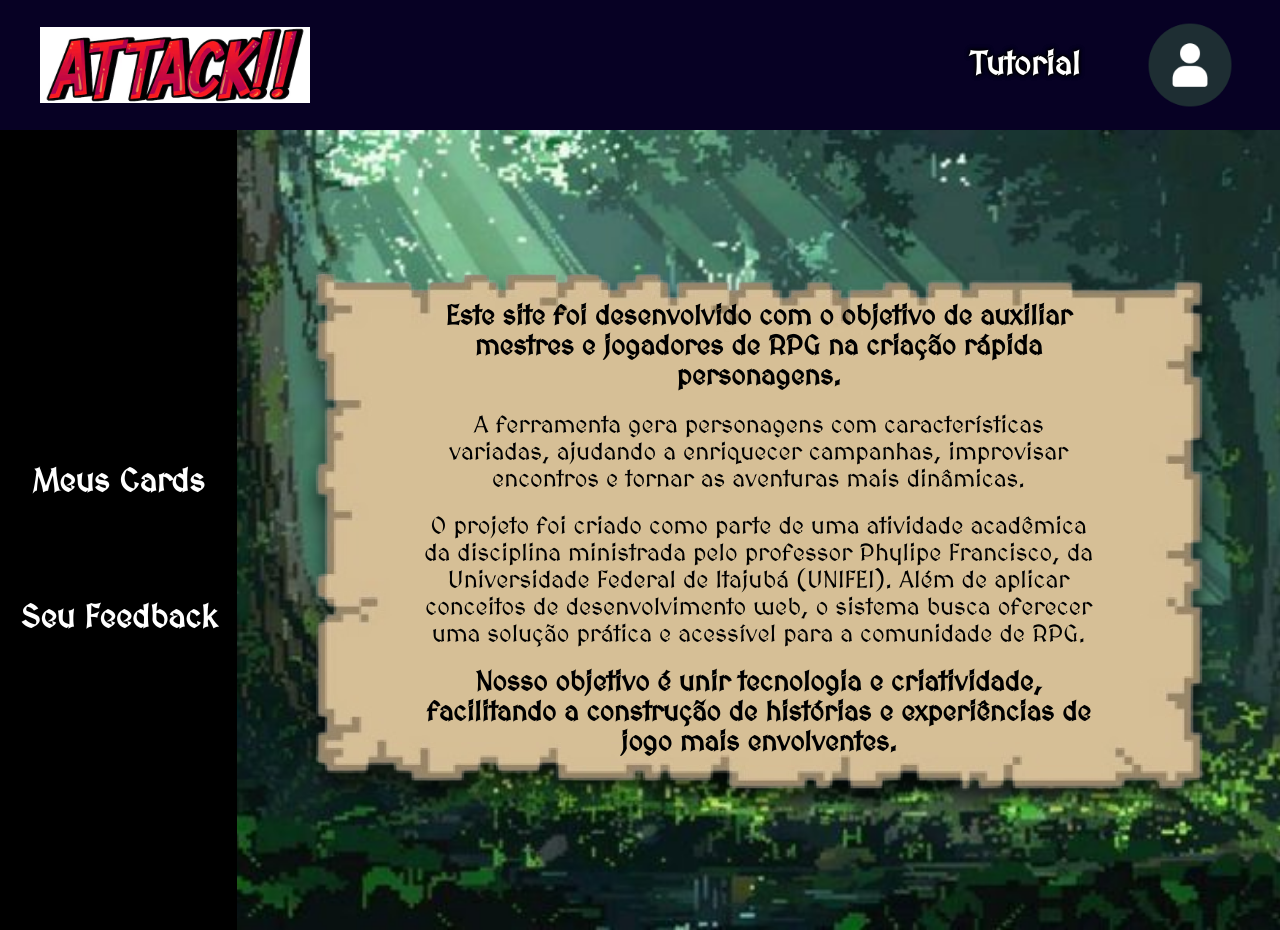
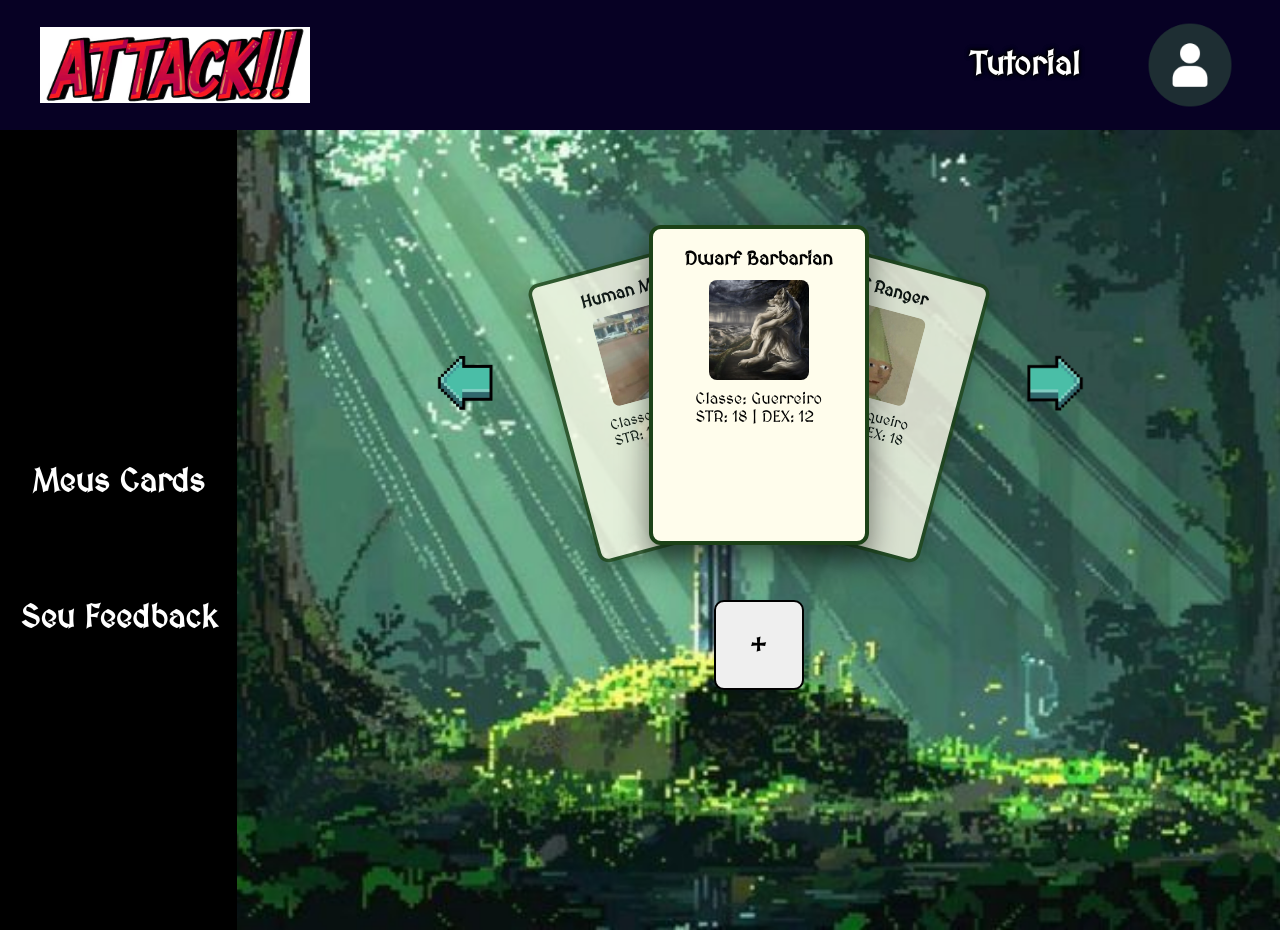
Before and after one commit to SorianoMM256/RPG-WEB, a Next.js app in the folder next-novo/: page /principal in a window 1280 px wide. Built offline with nearby package versions, Linux system fonts and the light colour scheme.

Commit message:
[ADD] Estrutura da pag principal

```diff
--- a/next-novo/app/(sistema_interno)/principal/page.tsx
+++ b/next-novo/app/(sistema_interno)/principal/page.tsx
@@ -1,16 +1,92 @@
-import Link from "next/link";
+'use client';
 import "../sistema.css";
 import "./principal.css"
+import { useState } from 'react';
 
-export default function Equipe(){
+interface Personagem {
+  id: number | string;
+  nome: string;
+  classe: string;
+  str: number;
+  dex: number;
+  imagem: string;
+}
+export default function Pagina() {
+
+    const listaPersonagens: Personagem[] = [
+    { id: 1, nome: "Dwarf Barbarian", classe: "Guerreiro", str: 18, dex: 12, imagem: "/01.jpg" },
+    { id: 2, nome: "Elf Ranger", classe: "Arqueiro", str: 12, dex: 18, imagem: "/02.jpg" },
+    { id: 3, nome: "Human Mage", classe: "Mago", str: 10, dex: 14, imagem: "/03.jpg" },
+    ];
+
+    const [indiceAtual, setIndiceAtual] = useState(0);
+
+
+    const voltarCard = () => {
+        if (listaPersonagens.length === 0) return;
+        setIndiceAtual((prev) => (prev === 0 ? listaPersonagens.length - 1 : prev - 1));
+    };
+
+    const avancarCard = () => {
+        if (listaPersonagens.length === 0) return;
+        setIndiceAtual((prev) => (prev === listaPersonagens.length - 1 ? 0 : prev + 1));
+    };
+
+    const obterClassePosicao = (index: number) => {
+        if (index === indiceAtual) return "card-centro";
+
+        const total = listaPersonagens.length;
+        if (index === (indiceAtual - 1 + total) % total) return "card-esquerda";
+        if (index === (indiceAtual + 1) % total) return "card-direita";
+
+        return "card-escondido";
+    };
+
     return(
         <main className = "ajuda">
 
-        <div className='sobre'>
-        <p className="paragrafo-sobre destaque">Este site foi desenvolvido com o objetivo de auxiliar mestres e jogadores de RPG na criação rápida personagens.</p>
-        <p className="paragrafo-sobre corpo"> A ferramenta gera personagens com características variadas, ajudando a enriquecer campanhas, improvisar encontros e tornar as aventuras mais dinâmicas.</p>
-        <p className="paragrafo-sobre corpo">O projeto foi criado como parte de uma atividade acadêmica da disciplina ministrada pelo professor Phylipe Francisco, da Universidade Federal de Itajubá (UNIFEI). Além de aplicar conceitos de desenvolvimento web, o sistema busca oferecer uma solução prática e acessível para a comunidade de RPG.</p>
-        <p className="paragrafo-sobre destaque">Nosso objetivo é unir tecnologia e criatividade, facilitando a construção de histórias e experiências de jogo mais envolventes.</p>
+        {listaPersonagens.length === 0 ? (
+        <div className="vazio">
+          <p className="AVISO">Monte seu primeiro personagem no botão abaixo</p>
+        </div>
+      ) : (
+        <div className="carrossel">
+          {}
+          {listaPersonagens.length > 1 && (
+            <button className="setas" onClick={voltarCard}>
+              <img src="/seta-esquerda.png" className="img-seta" alt="Voltar" />
+            </button>
+          )}
+
+          <div className="cards">
+            {listaPersonagens.map((personagem, index) => {
+              const classePosicao = obterClassePosicao(index);
+
+              return (
+                <div key={personagem.id} className={`card-rpg ${classePosicao}`}>
+                  <h3>{personagem.nome}</h3>
+                  <img src={personagem.imagem || "/avatar.png"} alt={personagem.nome} className="card-avatar" />
+                  <div className="status">
+                    <p>Classe: {personagem.classe}</p>
+                    <p>STR: {personagem.str} | DEX: {personagem.dex}</p>
+                  </div>
+                </div>
+              );
+            })}
+          </div>
+
+          {}
+          {listaPersonagens.length > 1 && (
+            <button className="setas" onClick={avancarCard}>
+              <img src="/seta-direita.png" className="img-seta" alt="Avançar" />
+            </button>
+          )}
+        </div>
+      )}
+
+        <div className="container">
+        <button className="add">+</button>
+        <span className="texto">Criar</span>
         </div>
 
         </main>
--- a/next-novo/app/(sistema_interno)/principal/principal.css
+++ b/next-novo/app/(sistema_interno)/principal/principal.css
@@ -1,58 +1,151 @@
-.sobre{
-    margin: 60px auto;
-    width: 100%;
-    max-width: 950px;
-    min-height: 600px;
-    height: auto;
-    padding: 60px 140px;
-    display: flex;
-    flex-direction: column;
-    gap: 20px;
-    justify-content: center;
-    align-items: center;
-    box-sizing: border-box;
-    color: black;
+.carrossel {
+  display: flex;
+  align-items: center;
+  justify-content: center;
+  gap: 40px;
+  width: 100%;
+  margin: 40px 0;
+}
+.cards {
+  position: relative;
+  width: 450px;
+  height: 350px;
+  display: flex;
+  align-items: center;
+  justify-content: center;
+}
 
-    background-image: url('/pergaminho02.png');
-    background-size: 100% 100%;
-    background-repeat: no-repeat;
-    background-position: center;
-    border: none;
-    background-color: transparent;
-    filter: drop-shadow(0px 15px 10px rgba(0, 0, 0, 0.7));
+.card-rpg {
+  position: absolute;
+  width: 220px;
+  height: 320px;
+  background-color: #fffdec;
+  border: 4px solid #1c4217;
+  border-radius: 12px;
+  padding: 20px;
+  display: flex;
+  flex-direction: column;
+  align-items: center;
+  gap: 10px;
+  box-shadow: 0px 10px 20px rgba(0,0,0,0.3);
 
-    image-rendering: pixelated;
-    image-rendering: crisp-edges;
+  transition: transform 0.4s ease, z-index 0.4s ease, opacity 0.4s ease;
+  color: #000;
+}
 
-    transition: transform 0.4s ease, filter 0.4s ease;
-    cursor: pointer;
+.card-avatar {
+  width: 100px;
+  height: 100px;
+  border-radius: 8px;
+  object-fit: cover;
+}
+
+.card-esquerda {
+  z-index: 1;
+  transform: translateX(-100px) translateY(15px) rotate(-15deg) scale(0.9);
+  opacity: 0.8;
+}
+
+.card-centro {
+  z-index: 10;
+  transform: translateX(0) translateY(0) rotate(0deg) scale(1);
+  opacity: 1;
+  box-shadow: 0px 15px 30px rgba(0,0,0,0.5);
+}
+
+.card-direita {
+  z-index: 1;
+  transform: translateX(100px) translateY(15px) rotate(15deg) scale(0.9);
+  opacity: 0.8;
+}
+
+.card-escondido {
+  transform: scale(0);
+  opacity: 0;
+  pointer-events: none;
+}
+
+
+.setas {
+  background: transparent;
+  border: none;
+  cursor: pointer;
+  transition: transform 0.2s;
+}
+
+.seta:hover {
+  transform: scale(1.15);
+}
+
+.img-seta {
+  width: 60px;
+  height: auto;
+}
+
+.container {
+  position: relative;
+  display: flex;
+  justify-content: center;
+  align-items: center;
+  gap: 20px;
+}
+
+.texto{
+  position: absolute;
+  left: calc(50% + 40px);
+  margin-left: 10px;
+
+  opacity: 0;
+  visibility: hidden;
+  pointer-events: none;
+
+  transform-origin: left center;
+  transform: scale(1);
+
+  transition: opacity 0.3s ease, visibility 0.3s ease;
+
+  background-color: #141414;
+  color: #fff;
+  padding: 5px 10px;
+  border-radius: 4px;
+
+  text-shadow:
+        0 0 10px rgba(228, 227, 223, 0.6),
+        0 0 20px rgba(99, 98, 98, 0.4),
+        0 0 30px rgba(68, 68, 67, 0.2);
 
 }
 
-.sobre:hover{
-    transform: translateY(-8px) scale(1.01);
-
-    filter: drop-shadow(0px 25px 30px rgba(0, 0, 0, 0.95));
+.container:hover .texto {
+  opacity: 1;
+  visibility: visible;
+  transform: scale(2);
 }
 
-.paragrafo-sobre {
-    margin: 0;
-    text-align: center;
-    color: black;
-    transition: color 0.3s ease, text-shadow 0.3s ease;
+.container:hover{
+  transform: scale(1.1);
+  text-shadow:
+        0 0 10px rgba(228, 227, 223, 0.6),
+        0 0 20px rgba(99, 98, 98, 0.4),
+        0 0 30px rgba(68, 68, 67, 0.2);
 }
 
-.paragrafo-sobre:hover {
-    color: #1a0f07;
-    text-shadow: 0 0 8px rgba(0, 0, 0, 0.4);
+.add{
+   width: 90px;
+   height: 90px;
+   border-radius: 10px;
+   border: solid 2px black;
+   font-size: xx-large;
 }
 
-.destaque {
-    font-weight: 800;
-    font-size: 27px;
+.AVISO{
+
+   font-weight: bold;
+   color: white;
+   font-size: 60px;
+   text-shadow: 3px 3px 5px rgba(0, 0, 0, 0.8);
+   font-weight: 850px;
+   margin-bottom: 20px;
+   text-align: center;
+
 }
-
-.corpo {
-    font-weight: 550;
-    font-size: 24px;
-}
```
Also changed, not shown: next-novo/public/seta-direita.png (added), next-novo/public/seta-esquerda.png (added).
